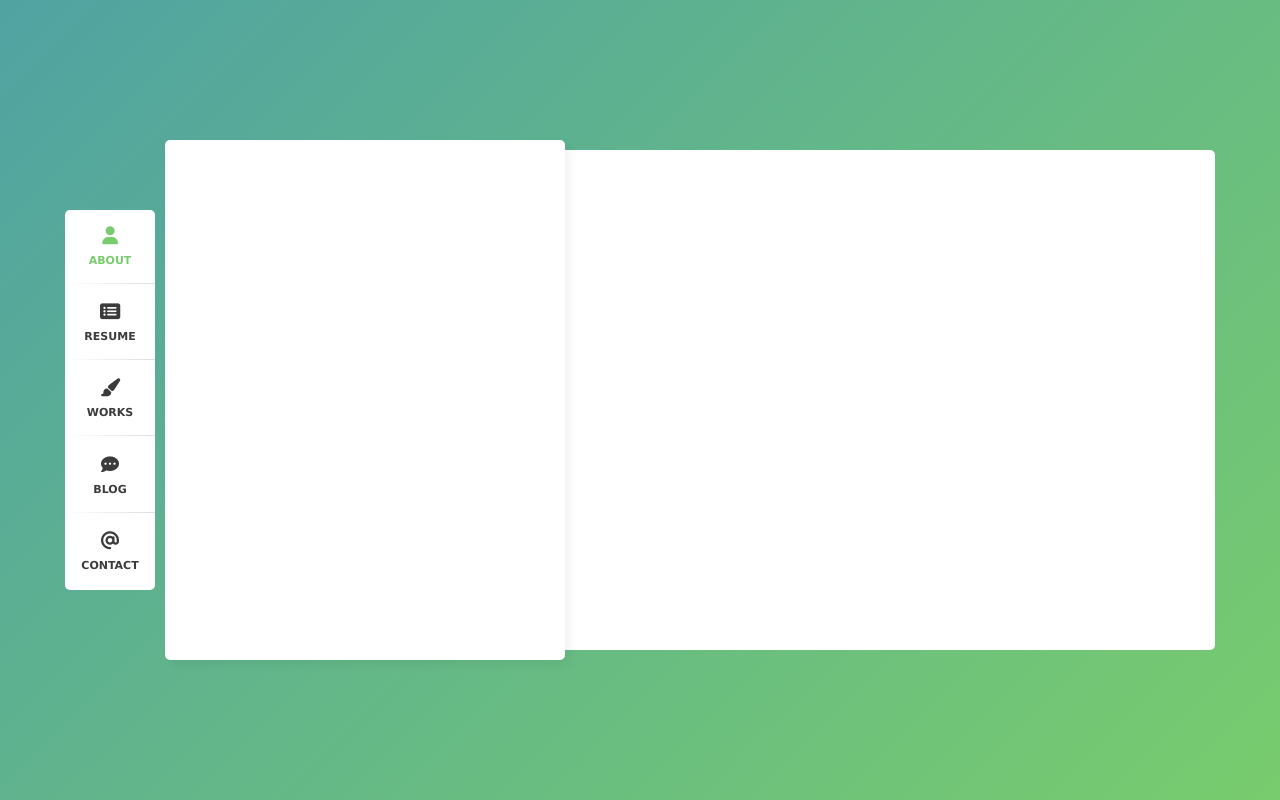
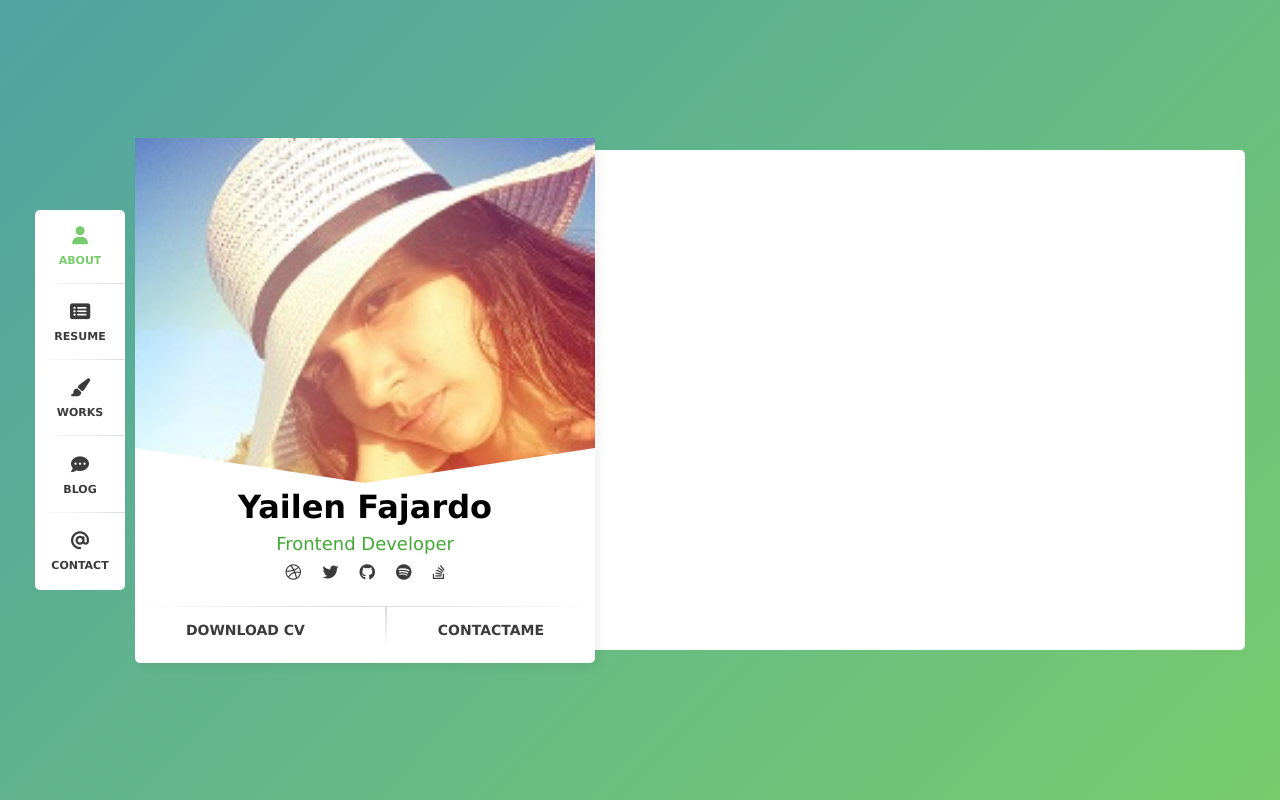
Before and after one commit to yailenfe/diseno-fotante, a plain HTML site: page index.html in a window 1280 px wide. Drawn offline with Linux system fonts and the light colour scheme.

Commit message:
finish contact design

```diff
--- a/index.html
+++ b/index.html
@@ -19,10 +19,26 @@
         <li><a href="#"><i class="fas fa-comment-dots"><span>BLOG</span></i></a></li>
         <li><a href="#"><i class="fas fa-at"><span>CONTACT</span></i></a></li>
       </ul>
-
+    </div>
+    <div class="contact">
+      <div class="contac-Photo">
+        <div class="style-corner"></div>
       </div>
-    <div class="contact"></div>
-    <div class="auxiliar-about"></div>
+      <div class="contct-title"><h1>Yailen Fajardo</h1></div>
+      <div class="contact-subtitle"><span>Frontend Developer</span></div>
+      <div class="contact-social">
+        <a href="http://www.dribbble.com" target="blank"><i class="fab fa-dribbble"></i></a>
+        <a href="http://www.twitter.com" target="blank"><i class="fab fa-twitter"></i></a>
+        <a href="http://www.github.com" target="blank"><i class="fab fa-github"></i></a>
+        <a href="http://www.spotify.com" target="blank"><i class="fab fa-spotify"></i></a>
+        <a href="http://www.stack-overflow.com" target="blank"><i class="fab fa-stack-overflow"></i></a>
+      </div>
+      <div class="contact-descarga">
+        <a href="#">DOWNLOAD CV</a>
+        <a href="#">CONTACTAME</a>
+      </div>
+    </div>
+    <div class="auxiliar-about">
   </div>
 </body>
 </html>
--- a/style.css
+++ b/style.css
@@ -1,7 +1,7 @@
  body{
   background: linear-gradient(135deg ,#50a3a2,#78cc6d);
   margin: 0;
-  font-family: Arial, Helvetica, sans-serif;
+  font-family:'Lucida Sans', 'Lucida Sans Regular', 'Lucida Grande', 'Lucida Sans Unicode', Geneva, Verdana, sans-serif
  }
 
 .container{
@@ -67,12 +67,90 @@
 }
 
 .contact{
-  height: 520px;
-  width: 400px;
+  height: 525px;
+  width: 460px;
   background-color: #fff;
   box-shadow:5px 5px 10px rgba(0,0,0,.05);
   z-index: 1;
   border-radius: 5px;
+  text-align: center;
+  display: flex;
+  flex-direction: column;
+}
+
+.contac-Photo{
+ height:345px ;
+ background-image: url("img/PERFIL.jpg");
+ background-repeat: no-repeat;
+ background-size:100%;
+ z-index: 1;
+ position: relative;
+}
+
+.style-corner{
+  border: 230px solid #fff;
+  border-bottom: 0;
+  border-top: 35px solid transparent;
+  position: absolute;
+  bottom: 0;
+  width: 0;
+  height: 0;
+  z-index: 1;
+}
+
+.contct-title h1{
+   font-size: 13;
+   height: 40px;
+   padding: 5px;
+   margin: 0;
+}
+
+.contact-subtitle {
+  height: 20px;
+}
+
+.contact-subtitle span{
+  font-size: 18px;
+  color: #42aa34;
+}
+
+.contact-social{
+  height:43px;
+  padding-top: 10px;
+}
+
+.contact-social a{
+  color:#3b3b3b;
+  padding: 8px;
+  margin-top: 10px;
+}
+
+.contact-social a:hover{
+  color: #82c27a;
+}
+
+.contact-descarga{
+  height: 40px;
+  display: flex;
+  justify-content: space-evenly;
+  border-top: 1px solid;
+  border-image-source: linear-gradient(to left, transparent, rgba(0, 0, 0, .15),transparent);
+  border-image-slice:1;
+}
+
+.contact-descarga a{
+  text-decoration: none;
+  color: #3b3b3b;
+  font-weight:600;
+  font-size: 14px;
+  padding-top: 15px;
+}
+
+.contact-descarga a:first-child{
+  border-right: 2px solid;
+  border-image-source: linear-gradient( to bottom, rgba(0, 0, 0, .15),transparent);
+  border-image-slice:1;
+  padding-right:80px;
 }
 
 .auxiliar-about{
```
Also changed, not shown: img/PERFIL.jpg (added).
